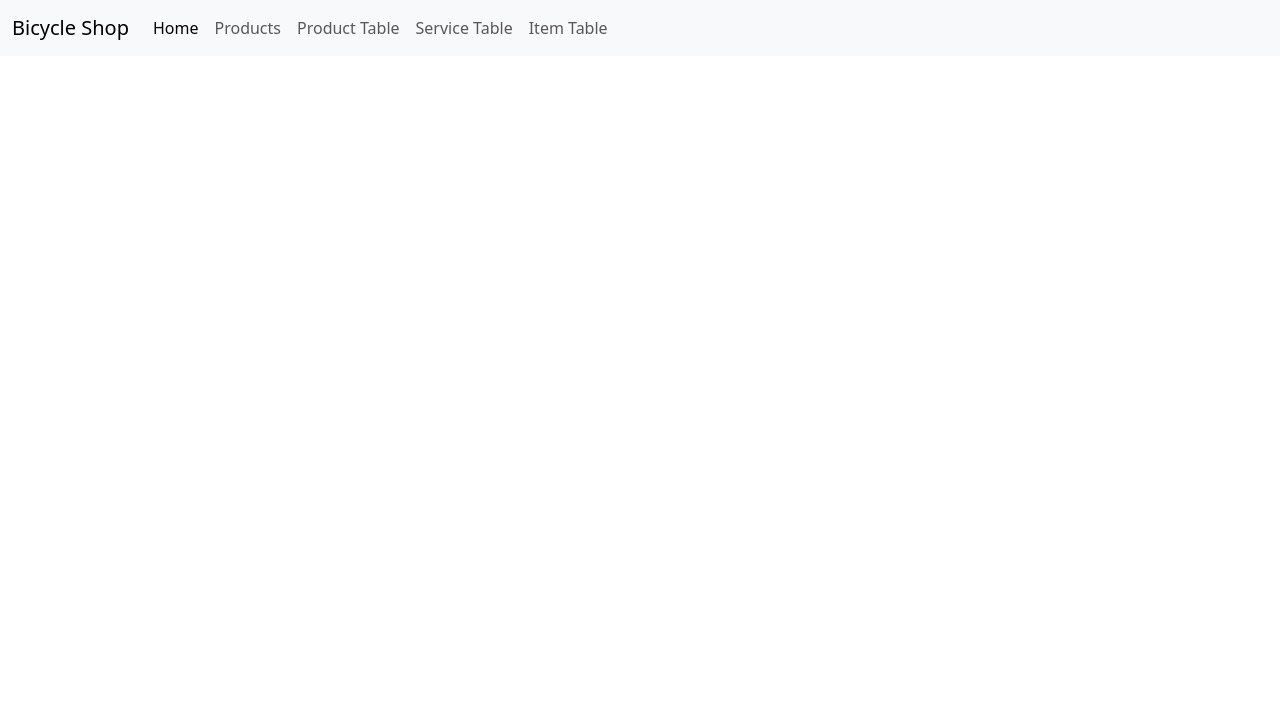
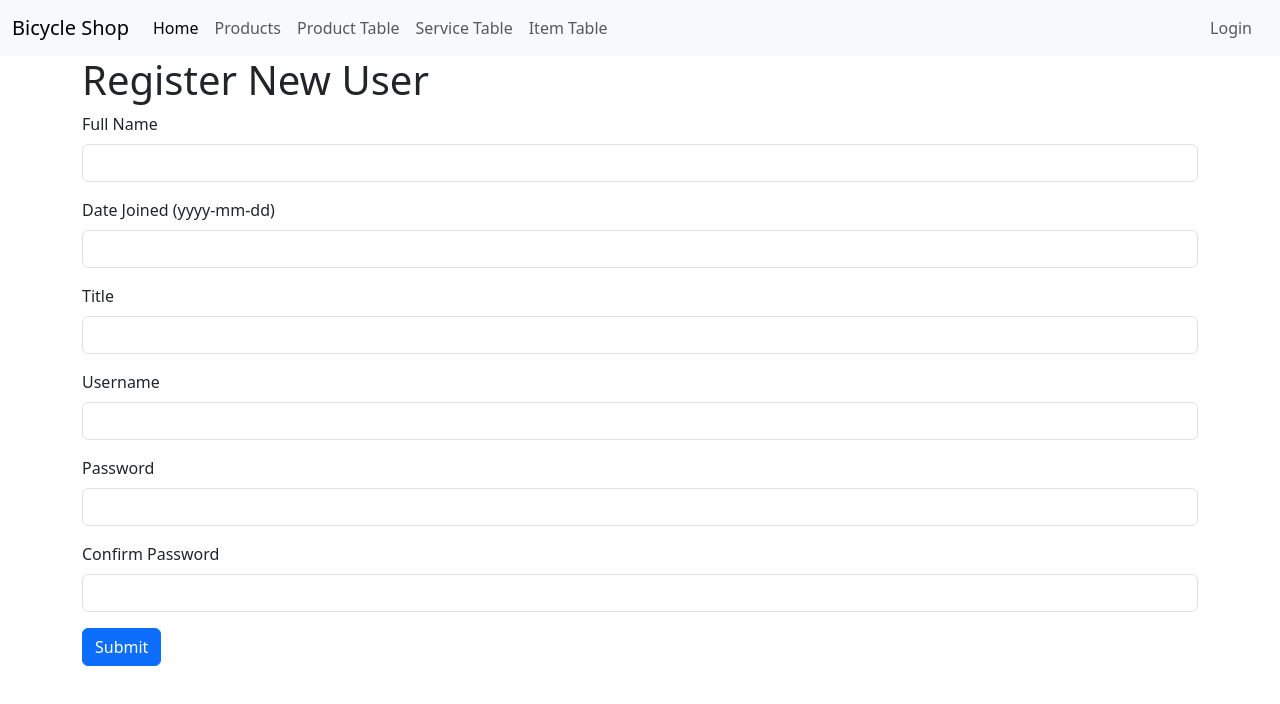
Before and after one commit to muhdarifrawi/20250122-vite-ecommerce, a React (Vite) app: page /registerstaff in a window 1280 px wide. Shown: the top 704 px of the page. Built offline with nearby package versions, Linux system fonts and the light colour scheme.

Commit message:
Added simple login and logout

```diff
--- a/src/App.jsx
+++ b/src/App.jsx
@@ -13,28 +13,37 @@ import ItemForm from "./ItemForm";
 import ItemDelete from "./ItemDelete";
 import ServiceDelete from "./ServiceDelete";
 import ProductDelete from "./ProductDelete";
+import RegisterUserPage from "./RegisterUserPage";
+import RegisterStaffPage from "./RegisterStaffPage";
+import LoginPage from "./LoginPage";
+import { AuthProvider } from "./AuthContext";
 
 function App() {
   return (
     <>
+      <AuthProvider>
         <Navbar />
         <Switch>
           <Route path="/" component={Homepage} />
           <Route path="/products" component={Productpage} />
           <Route path="/cart" component={Cartpage} />
-        <Route path="/producttable" component={ProductTable}/>
-        <Route path="/productform" component={ProductForm}/>
-        <Route path="/productform/:id" component={ProductForm}/>
-        <Route path="/productdelete/:id" component={ProductDelete}/>
-        <Route path="/servicetable" component={ServiceTable}/>
-        <Route path="/serviceform" component={ServiceForm}/>
-        <Route path="/serviceform/:id" component={ServiceForm}/>
-        <Route path="/servicedelete/:id" component={ServiceDelete}/>
-        <Route path="/itemtable" component={ItemTable}/>
-        <Route path="/itemform" component={ItemForm}/>
-        <Route path="/itemform/:id" component={ItemForm}/>
-        <Route path="/itemdelete/:id" component={ItemDelete}/>
+          <Route path="/producttable" component={ProductTable} />
+          <Route path="/productform" component={ProductForm} />
+          <Route path="/productform/:id" component={ProductForm} />
+          <Route path="/productdelete/:id" component={ProductDelete} />
+          <Route path="/servicetable" component={ServiceTable} />
+          <Route path="/serviceform" component={ServiceForm} />
+          <Route path="/serviceform/:id" component={ServiceForm} />
+          <Route path="/servicedelete/:id" component={ServiceDelete} />
+          <Route path="/itemtable" component={ItemTable} />
+          <Route path="/itemform" component={ItemForm} />
+          <Route path="/itemform/:id" component={ItemForm} />
+          <Route path="/itemdelete/:id" component={ItemDelete} />
+          <Route path="/registeruser" component={RegisterUserPage} />
+          <Route path="/registerstaff" component={RegisterStaffPage} />
+          <Route path="/login" component={LoginPage} />
         </Switch>
+      </AuthProvider>
     </>
   )
 }
--- /dev/null
+++ b/src/AuthContext.jsx
@@ -0,0 +1,37 @@
+// import React, {createContext, useContext, useState} from "react";
+
+// const AuthContext = createContext();
+
+// function useAuth () {
+//     return useContext(AuthContext);
+// }
+
+// function AuthProvider ({child}) {
+//     const [isLoggedIn, setIsLoggedIn] = useState(false);
+
+//     return (
+//         <AuthContext.Provider value={{isLoggedIn, setIsLoggedIn}}>
+//             {child}
+//         </AuthContext.Provider>
+//     )
+// }
+
+// export {useAuth, AuthProvider};
+
+import React, { createContext, useContext, useState } from 'react';
+
+const AuthContext = createContext();
+
+export const useAuth = () => {
+    return useContext(AuthContext);
+};
+
+export const AuthProvider = ({ children }) => {
+    const [isLoggedIn, setIsLoggedIn] = useState(false);
+
+    return (
+        <AuthContext.Provider value={{ isLoggedIn, setIsLoggedIn }}>
+            {children}
+        </AuthContext.Provider>
+    );
+};
--- /dev/null
+++ b/src/LoginPage.jsx
@@ -0,0 +1,61 @@
+import React, { useState } from "react";
+import axios from "axios";
+import { useParams } from "wouter";
+import { navigate } from "wouter/use-browser-location";
+import { useAuth } from "./AuthContext";
+
+function LoginPage() {
+    axios.defaults.withCredentials = true;
+    const { isLoggedIn, setIsLoggedIn } = useAuth();
+    const [loginForm, setloginForm] = useState([]);
+
+    const handleFormChange = (event) => {
+        const name = event.target.name;
+        const value = event.target.value;
+        setloginForm(values => ({ ...values, [name]: value }))
+
+        console.log(loginForm);
+    }
+
+    const handleLogin = async (event) => {
+        event.preventDefault();
+        console.log("handle login : ", loginForm);
+        await axios.post(import.meta.env.VITE_DB_URL + "/login", {
+            params: {
+                username: loginForm.usernameInput,
+                password: loginForm.passwordInput
+            }
+        })
+        .then((response) => {
+            setIsLoggedIn(true);
+            console.log(response);
+        });
+        // navigate(`/products`);
+
+    }
+
+    return (
+        <>
+            <div className="container">
+                <div className="card mt-5" style={{ width: 18 + "rem" }}>
+                    <div className="card-body">
+                        <h3 className="card-title">Login</h3>
+                        <form onSubmit={handleLogin}>
+                            <div className="mb-3">
+                                <label htmlFor="usernameInput" className="form-label">Username</label>
+                                <input type="text" className="form-control" id="usernameInput" name="usernameInput" onChange={handleFormChange} />
+                            </div>
+                            <div className="mb-3">
+                                <label htmlFor="passwordInput" className="form-label">Password</label>
+                                <input type="password" className="form-control" id="passwordInput" name="passwordInput" onChange={handleFormChange} />
+                            </div>
+                            <button type="submit" className="btn btn-primary mb-5">Submit</button>
+                        </form>
+                    </div>
+                </div>
+            </div>
+        </>
+    )
+}
+
+export default LoginPage;
--- a/src/Navbar.jsx
+++ b/src/Navbar.jsx
@@ -1,7 +1,19 @@
 import React from "react";
 import { Link, useLocation } from 'wouter';
+import { useAuth } from "./AuthContext";
+import axios from "axios";
 
 function Navbar() {
+    const { isLoggedIn, setIsLoggedIn } = useAuth();
+
+    const  handleLogout = async () => {
+        console.log("handle logout : ");
+        await axios.post(import.meta.env.VITE_DB_URL + "/logout")
+        .then((response) => {
+            setIsLoggedIn(false);
+            console.log(response);
+        });
+    }
     return (
         <>
             <nav className="navbar navbar-expand-lg bg-body-tertiary">
@@ -11,7 +23,7 @@ function Navbar() {
                         <span className="navbar-toggler-icon"></span>
                     </button>
                     <div className="collapse navbar-collapse" id="navbarNav">
-                        <ul className="navbar-nav">
+                        <ul className="navbar-nav me-auto">
                             <li className="nav-item">
                                 <Link className="nav-link active" aria-current="page" href="/">Home</Link>
                             </li>
@@ -34,6 +46,20 @@ function Navbar() {
                                 <Link className="nav-link" href="#">Login</Link>
                             </li> */}
                         </ul>
+                        {isLoggedIn ? (
+                            <ul className="navbar-nav me-2">
+                                <li className="nav-item">
+                                    <span onClick={handleLogout}>Logout</span>
+                                </li>
+                            </ul>
+                        ) : (
+                            <ul className="navbar-nav me-2">
+                                <li className="nav-item">
+                                    <Link className="nav-link" href="/login">Login</Link>
+                                </li>
+                            </ul>
+                        )}
+
                     </div>
                 </div>
             </nav>
--- /dev/null
+++ b/src/RegisterStaffPage.jsx
@@ -0,0 +1,41 @@
+import React from "react";
+
+function RegisterStaffPage() {
+
+    return (
+        <>
+            <div className="container">
+                <h1>Register New User</h1>
+                <form>
+                    <div className="mb-3">
+                        <label htmlFor="nameInput" className="form-label">Full Name</label>
+                        <input type="text" className="form-control" id="nameInput" name="nameInput" />
+                    </div>
+                    <div className="mb-3">
+                        <label htmlFor="dateJoinedInput" className="form-label">Date Joined (yyyy-mm-dd)</label>
+                        <input type="text" className="form-control" id="dateJoinedInput" name="dateJoinedInput" />
+                    </div>
+                    <div className="mb-3">
+                        <label htmlFor="titleInput" className="form-label">Title</label>
+                        <input type="text" className="form-control" id="titleInput" name="titleInput" />
+                    </div>
+                    <div className="mb-3">
+                        <label htmlFor="usernameInput" className="form-label">Username</label>
+                        <input type="text" className="form-control" id="usernameInput" name="usernameInput" />
+                    </div>
+                    <div className="mb-3">
+                        <label htmlFor="passwordInput" className="form-label">Password</label>
+                        <input type="password" className="form-control" id="passwordInput" name="passwordInput" />
+                    </div>
+                    <div className="mb-3">
+                        <label htmlFor="passwordConfirmInput" className="form-label">Confirm Password</label>
+                        <input type="password" className="form-control" id="passwordConfirmInput" name="passwordConfirmInput" />
+                    </div>
+                    <button type="submit" className="btn btn-primary mb-5">Submit</button>
+                </form>
+            </div>
+        </>
+    )
+}
+
+export default RegisterStaffPage;
--- /dev/null
+++ b/src/RegisterUserPage.jsx
@@ -0,0 +1,37 @@
+import React from "react";
+
+function RegisterUserPage() {
+
+    return (
+        <>
+            <div className="container">
+                <h1>Register New User</h1>
+                <form>
+                    <div className="mb-3">
+                        <label htmlFor="nameInput" className="form-label">Full Name</label>
+                        <input type="text" className="form-control" id="nameInput" name="nameInput" />
+                    </div>
+                    <div className="mb-3">
+                        <label htmlFor="birthdateInput" className="form-label">Birthdate (yyyy-mm-dd)</label>
+                        <input type="text" className="form-control" id="birthdateInput" name="birthdateInput" />
+                    </div>
+                    <div className="mb-3">
+                        <label htmlFor="usernameInput" className="form-label">Username</label>
+                        <input type="text" className="form-control" id="usernameInput" name="usernameInput" />
+                    </div>
+                    <div className="mb-3">
+                        <label htmlFor="passwordInput" className="form-label">Password</label>
+                        <input type="password" className="form-control" id="passwordInput" name="passwordInput" />
+                    </div>
+                    <div className="mb-3">
+                        <label htmlFor="passwordConfirmInput" className="form-label">Confirm Password</label>
+                        <input type="password" className="form-control" id="passwordConfirmInput" name="passwordConfirmInput" />
+                    </div>
+                    <button type="submit" className="btn btn-primary mb-5">Submit</button>
+                </form>
+            </div>
+        </>
+    )
+}
+
+export default RegisterUserPage;
```
Lines whose indentation alone changed are shown as unchanged.
